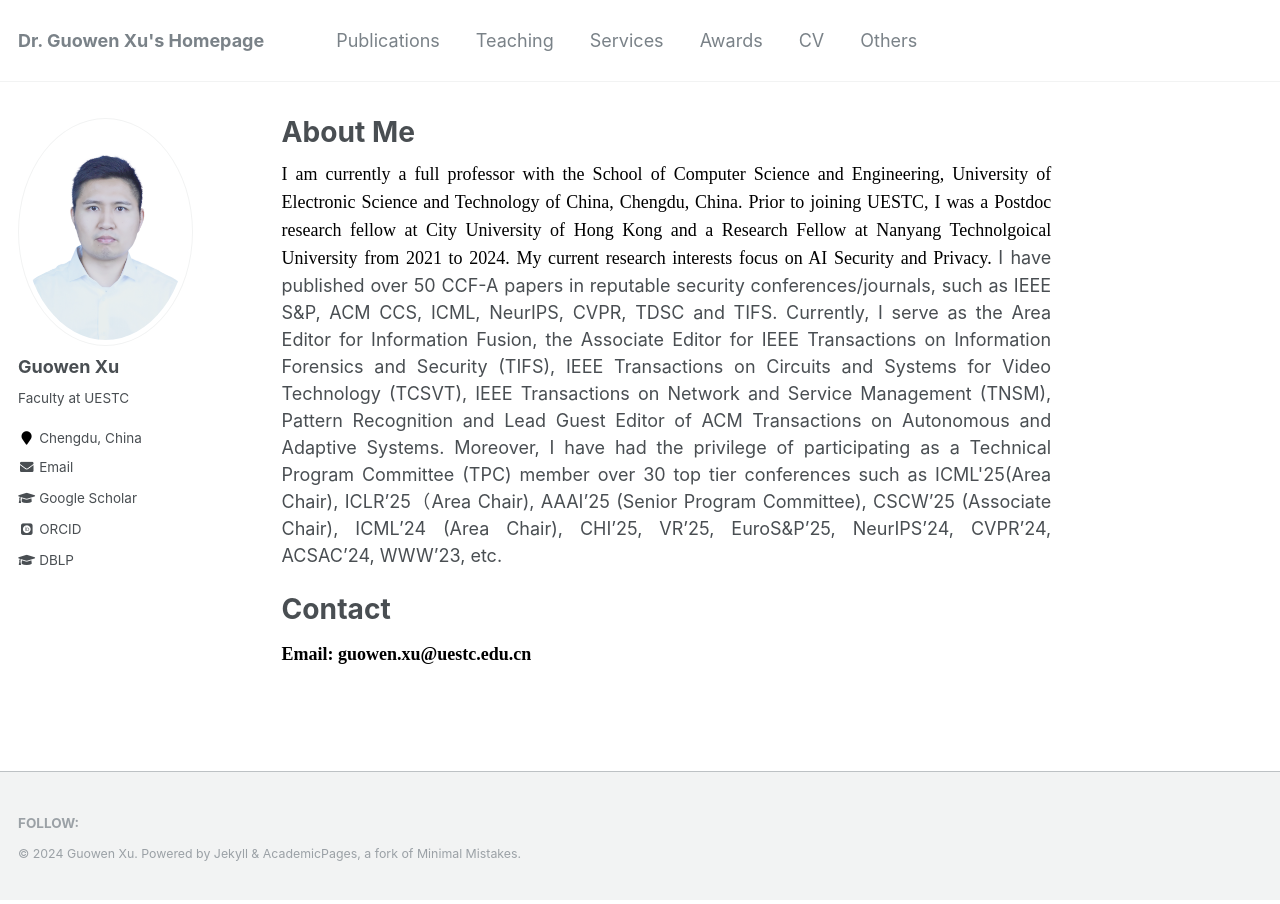
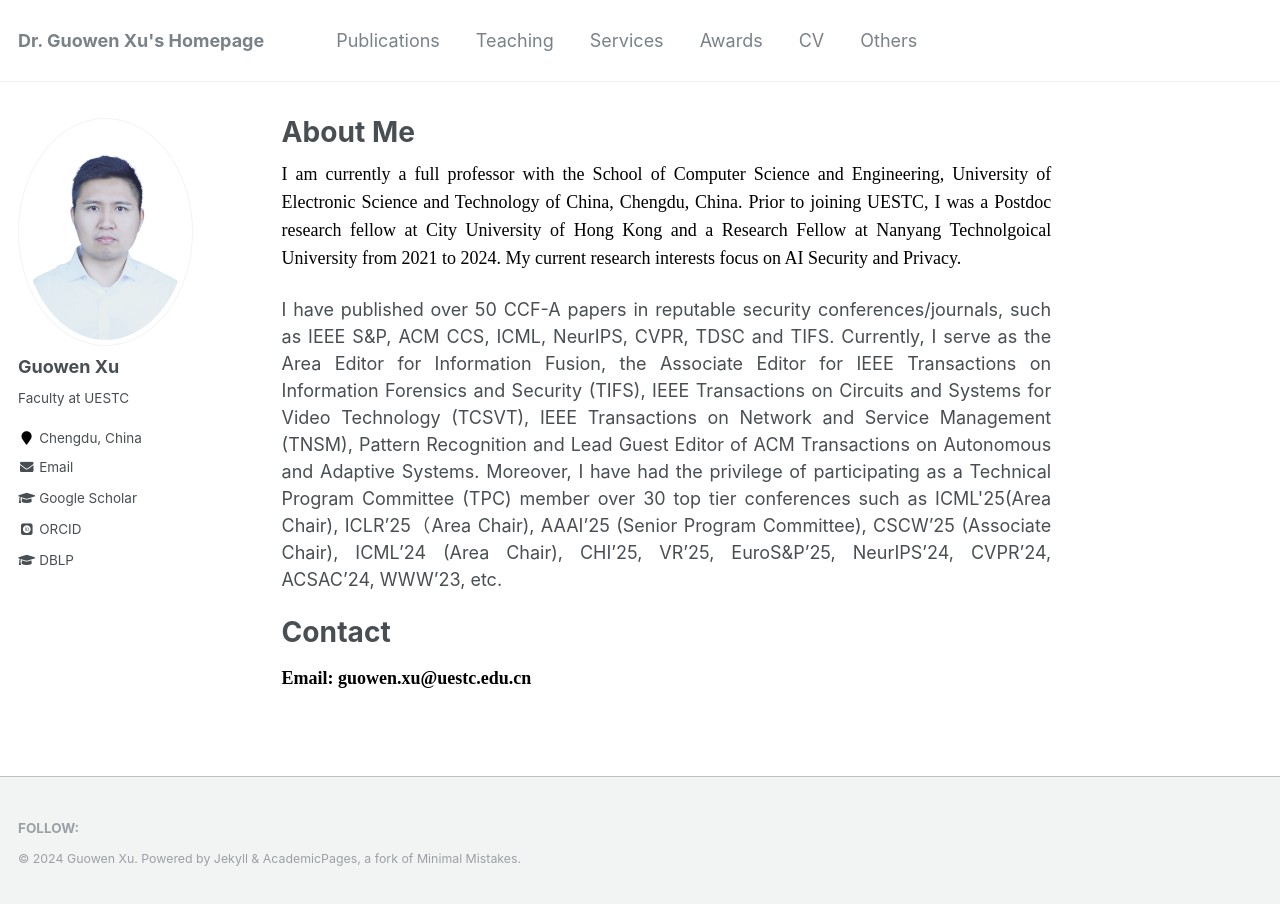
Before and after one commit to Guowen-xu/guowen-xu.github.io, a Jekyll site: the page built from _pages/about.md, in a window 1280 px wide. Built offline with Jekyll 4.4.1, drawn with Linux system fonts in a browser that asks for light colours; some web fonts are replaced.

Commit message:
Update about.md

```diff
--- a/_pages/about.md
+++ b/_pages/about.md
@@ -8,18 +8,10 @@ redirect_from:
   - /about.html
 ---
 
-<p align="justify">  <font face="Times New Roman" color=black size=4> I am currently a full professor with the School of Computer Science and Engineering, University of Electronic Science and Technology of China, Chengdu, China. Prior to joining UESTC, I was a Postdoc research fellow at City University of Hong Kong and a  Research  Fellow at Nanyang Technolgoical University from 2021 to 2024. My current research interests focus on  AI Security and Privacy. </font>
+<p align="justify">  <font face="Times New Roman" color=black size=4> I am currently a full professor with the School of Computer Science and Engineering, University of Electronic Science and Technology of China, Chengdu, China. Prior to joining UESTC, I was a Postdoc research fellow at City University of Hong Kong and a  Research  Fellow at Nanyang Technolgoical University from 2021 to 2024. My current research interests focus on  AI Security and Privacy. </font> </p>
 
-I have published over 50 CCF-A papers
-in reputable security conferences/journals, such as IEEE S&P, ACM CCS, ICML, NeurIPS, CVPR, TDSC and TIFS.
-Currently, I serve as the Area Editor for Information Fusion, the Associate Editor for IEEE
-Transactions on Information Forensics and Security (TIFS), IEEE Transactions on Circuits and
-Systems for Video Technology (TCSVT), IEEE Transactions on Network and Service Management
-(TNSM), Pattern Recognition and Lead Guest Editor of ACM Transactions on Autonomous and
-Adaptive Systems. Moreover, I have had the privilege of participating as a Technical Program
-Committee (TPC) member over 30 top tier conferences such as ICML'25(Area Chair), ICLR’25（Area Chair), AAAI’25
-(Senior Program Committee), CSCW’25 (Associate Chair), ICML’24 (Area Chair), CHI’25, VR’25,
-EuroS&P’25, NeurIPS’24, CVPR’24, ACSAC’24, WWW’23, etc.</p>
+<p align="justify">I have published over 50 CCF-A papers in reputable security conferences/journals, such as IEEE S&P, ACM CCS, ICML, NeurIPS, CVPR, TDSC and TIFS. Currently, I serve as the Area Editor for Information Fusion, the Associate Editor for IEEE Transactions on Information Forensics and Security (TIFS), IEEE Transactions on Circuits and Systems for Video Technology (TCSVT), IEEE Transactions on Network and Service Management (TNSM), Pattern Recognition and Lead Guest Editor of ACM Transactions on Autonomous and Adaptive Systems. Moreover, I have had the privilege of participating as a Technical Program Committee (TPC) member over 30 top tier conferences such as ICML'25(Area Chair), ICLR’25（Area Chair), AAAI’25 (Senior Program Committee), CSCW’25 (Associate Chair), ICML’24 (Area Chair), CHI’25, VR’25,
+EuroS&P’25, NeurIPS’24, CVPR’24, ACSAC’24, WWW’23, etc. </p>
 
 
 
```
